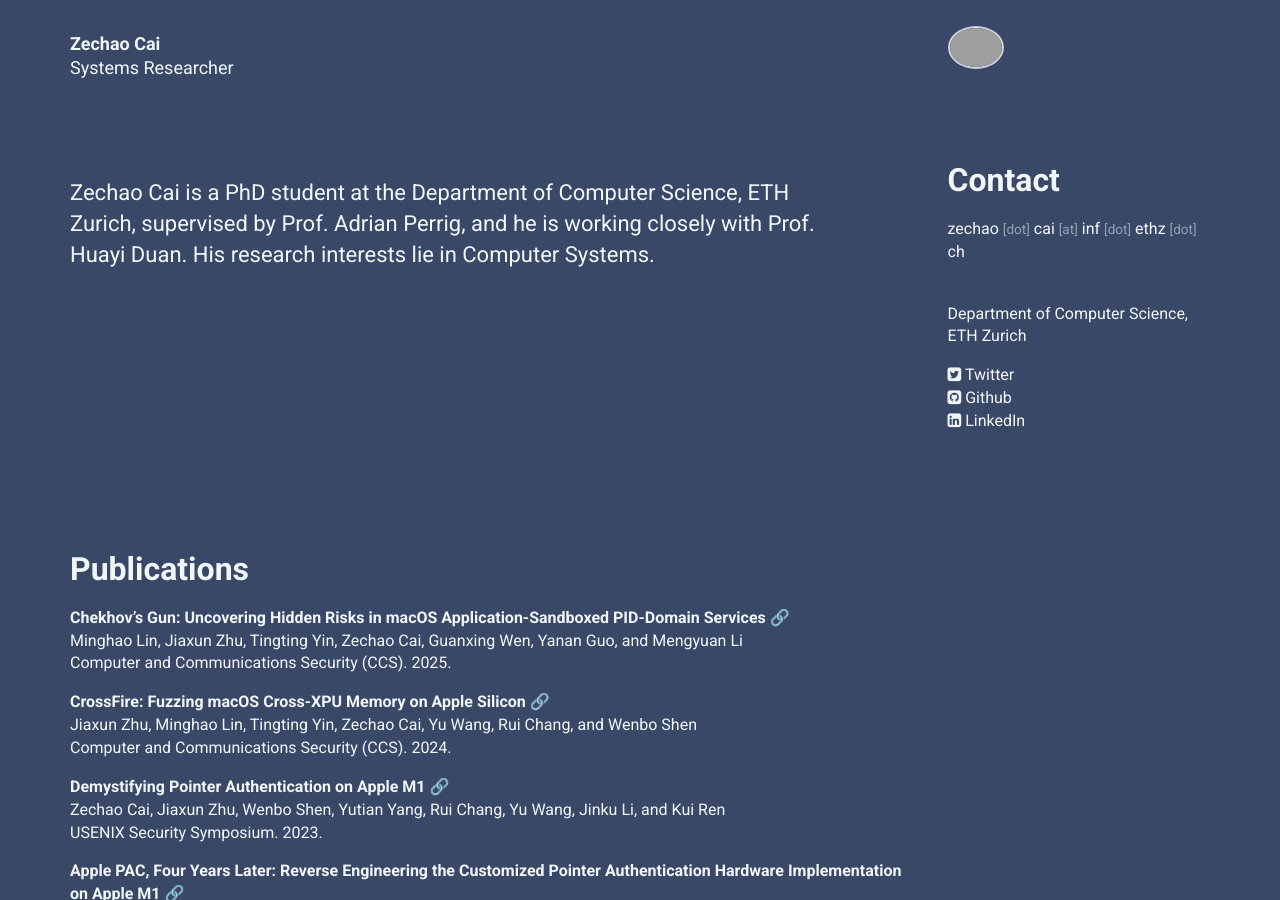
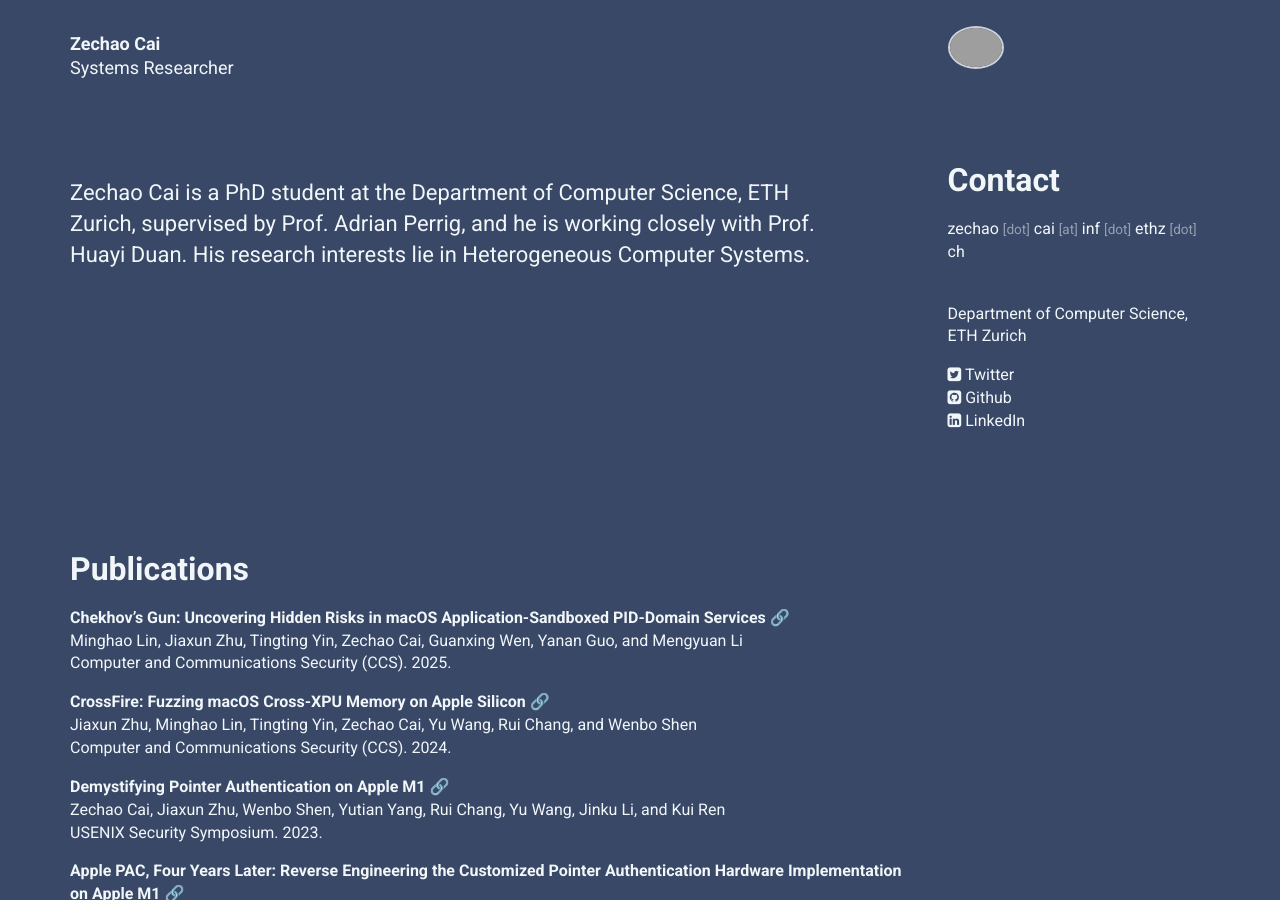
Before and after one commit to zech4o/zech4o.github.io, a Jekyll site: the page built from index.html, in a window 1280 px wide and 900 px high. Built offline with Jekyll 4.4.1, drawn with Linux system fonts in a browser that asks for light colours; nearby versions of some CDN libraries; grey boxes are pictures that could not be loaded.

Commit message:
update 2025-11-08

```diff
--- a/_data/personal.yml
+++ b/_data/personal.yml
@@ -31,4 +31,4 @@
 intro:
   title:
   body: >
-   Zechao Cai is a PhD student at the Department of Computer Science, ETH Zurich, supervised by Prof. Adrian Perrig, and he is working closely with Prof. Huayi Duan. His research interests lie in Computer Systems.
+   Zechao Cai is a PhD student at the Department of Computer Science, ETH Zurich, supervised by Prof. Adrian Perrig, and he is working closely with Prof. Huayi Duan. His research interests lie in Heterogeneous Computer Systems.
```
